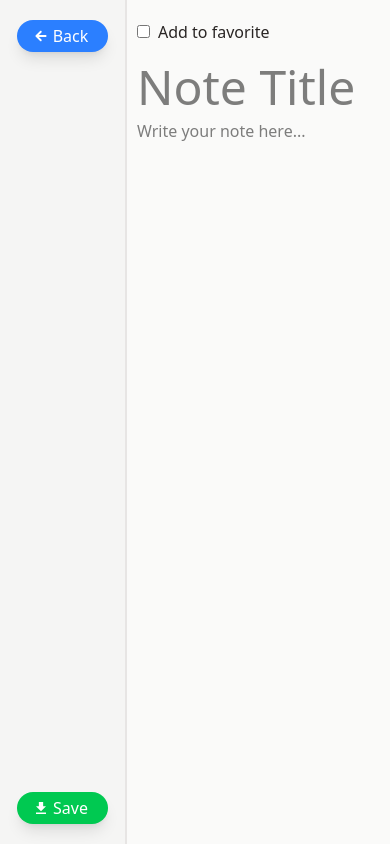
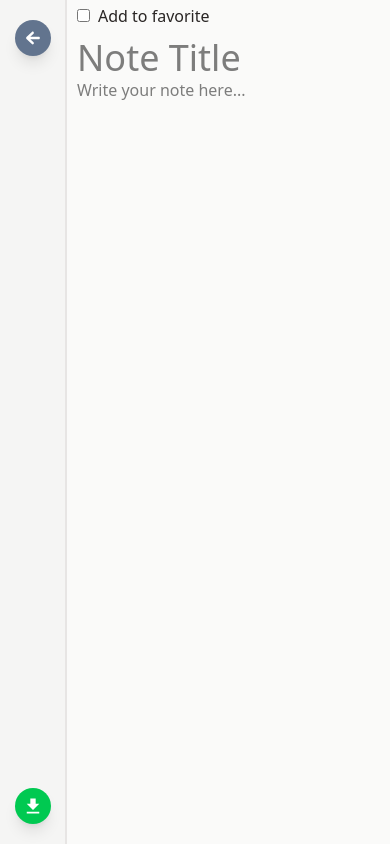
Before and after one commit to OKE225/Notes_app, a React (Vite) app in the folder client/: page /add in a window 390 px wide. Built offline with nearby package versions, Linux system fonts and the light colour scheme; the HTML template or start-up script is replaced by a standard one.

Commit message:
Create responsive design

```diff
--- a/client/src/components/HomeHeader.tsx
+++ b/client/src/components/HomeHeader.tsx
@@ -1,5 +1,5 @@
 const HomeHeader = () => {
-  return <h1 className="text-7xl font-light mt-5">Notes</h1>;
+  return <h1 className="text-7xl font-light mt-5 max-lg:text-6xl">Notes</h1>;
 };
 
 export default HomeHeader;
--- a/client/src/components/NoteForm.tsx
+++ b/client/src/components/NoteForm.tsx
@@ -63,7 +63,7 @@ const NoteForm = ({ method, idNote, note }: Props) => {
       onSubmit={handleSubmit}
       className="bg-stone-50 w-full h-screen flex flex-row-reverse">
       <div className="h-screen w-[100%] flex flex-col items-start">
-        <div className="m-2.5 mt-5">
+        <div className="m-2.5 mt-5 max-lg:mt-1">
           <input
             type="checkbox"
             name="favorite"
@@ -77,7 +77,7 @@ const NoteForm = ({ method, idNote, note }: Props) => {
         </div>
         <input
           type="text"
-          className="px-2.5 w-full text-5xl font-light focus-visible:outline-none"
+          className="px-2.5 w-full text-5xl font-light focus-visible:outline-none max-lg:text-4xl"
           value={title}
           onChange={(e) => setTitle(e.target.value)}
           placeholder="Note Title"
@@ -92,16 +92,18 @@ const NoteForm = ({ method, idNote, note }: Props) => {
       </div>
 
       <aside className="border-r-2 bg-stone-100 border-r-stone-200">
-        <div className="flex flex-col items-center justify-between w-[125px] h-screen py-5">
+        <div className="flex flex-col items-center justify-between w-[130px] max-lg:w-[65px] h-screen py-5">
           <button
-            className="bg-blue-500 hover:bg-blue-600 px-5 py-1 shadow-lg text-white cursor-pointer rounded-full flex items-center"
+            className="bg-slate-500 hover:bg-slate-600 px-5 py-1 shadow-lg text-white cursor-pointer rounded-full flex items-center max-lg:text-xl max-lg:p-2"
             onClick={goToHomePage}>
-            <IoMdArrowRoundBack className="-ml-1 mr-1 text-md" /> Back
+            <IoMdArrowRoundBack className="-ml-1 mr-1 text-md max-lg:m-0" />{" "}
+            <span className="max-lg:hidden">Back</span>
           </button>
           <button
             type="submit"
-            className="bg-green-500 hover:bg-green-600 px-5 py-1 shadow-lg text-white rounded-full cursor-pointer flex items-center">
-            <IoMdDownload className="-ml-1 mr-1 text-md" /> Save
+            className="bg-green-500 hover:bg-green-600 px-5 py-1 shadow-lg text-white rounded-full cursor-pointer flex items-center max-lg:text-xl max-lg:p-2">
+            <IoMdDownload className="-ml-1 mr-1 text-md max-lg:m-0" />{" "}
+            <span className="max-lg:hidden">Save</span>
           </button>
         </div>
       </aside>
--- a/client/src/components/layout/HomeContent.tsx
+++ b/client/src/components/layout/HomeContent.tsx
@@ -9,7 +9,7 @@ interface Props {
 
 const HomeContent = ({ notes, setNotes }: Props) => {
   return (
-    <main className="w-full min-h-screen bg-stone-50 px-10">
+    <main className="w-full min-h-screen bg-stone-50 px-4">
       <HomeHeader />
       <NotesList notes={notes} setNotes={setNotes} />
     </main>
--- a/client/src/components/layout/HomeSidebar.tsx
+++ b/client/src/components/layout/HomeSidebar.tsx
@@ -3,11 +3,12 @@ import { IoIosAdd } from "react-icons/io";
 
 const HomeSidebar = () => {
   return (
-    <aside className="w-[135px] min-h-screen border-r-2 bg-stone-100 border-r-stone-200 text-center py-5 flex flex-col items-center">
+    <aside className="w-[150px] max-lg:w-[75px] min-h-screen border-r-2 bg-stone-100 border-r-stone-200 text-center py-5 flex flex-col items-center">
       <Link
         to="/add"
-        className="bg-blue-500 hover:bg-blue-600 text-white px-5 cursor-pointer rounded-full flex items-center justify-center shadow-lg py-1">
-        <IoIosAdd className="-ml-2 text-2xl" /> Add
+        className="bg-blue-500 hover:bg-blue-600 text-white px-5 max-lg:px-1 cursor-pointer rounded-full flex items-center justify-center shadow-lg py-1">
+        <IoIosAdd className="-ml-2 text-2xl max-lg:text-3xl max-lg:-ml-0" />{" "}
+        <span className="max-lg:hidden">Add</span>
       </Link>
     </aside>
   );
--- a/client/src/components/notes/AddNoteCard.tsx
+++ b/client/src/components/notes/AddNoteCard.tsx
@@ -6,8 +6,8 @@ const AddNoteCard = () => {
     <Link
       to="/add"
       className="bg-stone-200 hover:bg-stone-300 min-h-[175px] shadow-lg p-5 rounded-lg cursor-pointer flex content-center justify-center items-center overflow-hidden">
-      <p className="font-light flex items-center">
-        <IoIosAdd className="text-xl" /> Add Note
+      <p className="font-light flex items-center text-xl">
+        <IoIosAdd /> Add Note
       </p>
     </Link>
   );
--- a/client/src/components/notes/NotesList.tsx
+++ b/client/src/components/notes/NotesList.tsx
@@ -9,7 +9,7 @@ interface Props {
 
 const NotesList = ({ notes, setNotes }: Props) => {
   return (
-    <div className="grid grid-cols-4 gap-4 w-full py-10">
+    <div className="grid grid-cols-4 max-xl:grid-cols-3 max-lg:grid-cols-2 max-md:grid-cols-2 max-sm:grid-cols-1 gap-4 w-full py-10 max-w-[2000px] max-lg:py-5 max-lg:gap-2">
       {notes.map((note) => (
         <NoteCard key={note._id} note={note} setNotes={setNotes} />
       ))}
```
